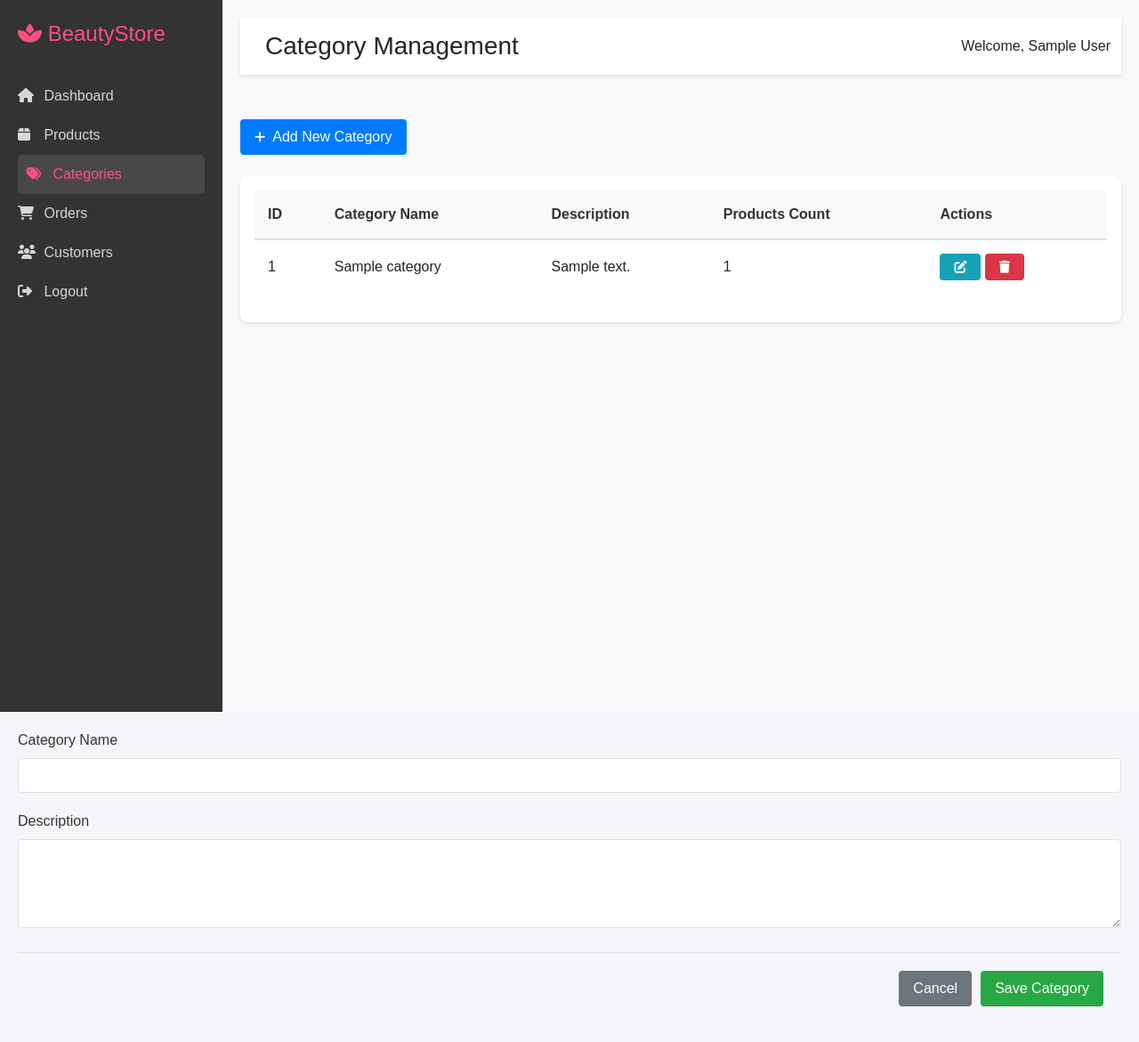
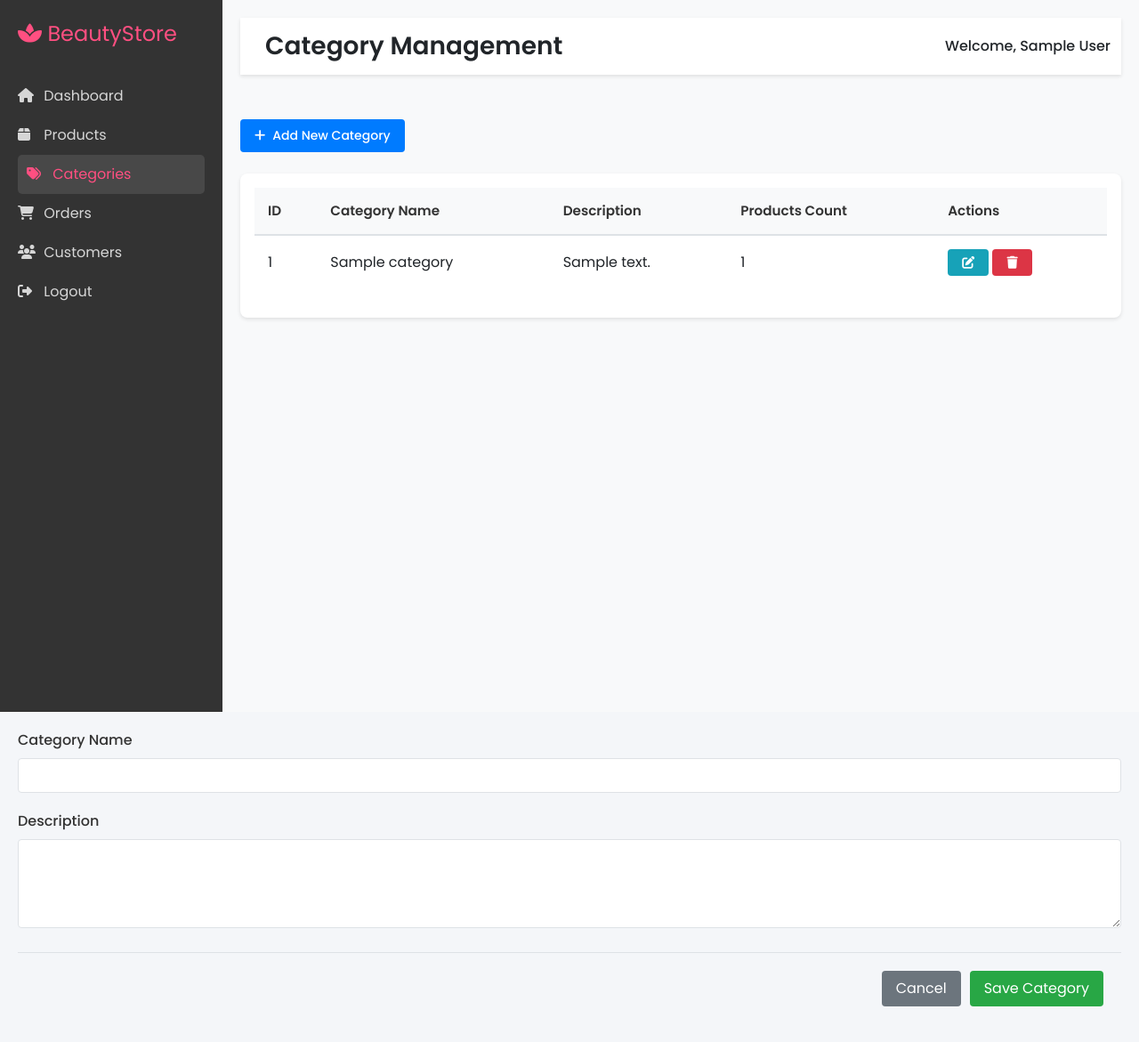
Before and after one commit to dimuthadithya/BeautyProducts, a PHP site: page /admin/categories.php in a window 1280 px wide. Shown: the whole page at 89% size. Run offline with PHP 8.4, Linux system fonts and the light colour scheme; the visitor is signed in with stand-in values (Sample User, id 1); tables that the repository leaves empty hold one stand-in row (values such as "Sample post").

Commit message:
Refactor categories page: include head elements from external file for better maintainability; update CSS styles for improved readability and consistency.

```diff
--- a/admin/categories.php
+++ b/admin/categories.php
@@ -70,22 +70,7 @@ if (isset($_POST['update_category'])) {
 <head>
   <meta charset="UTF-8" />
   <meta name="viewport" content="width=device-width, initial-scale=1.0" />
-  <title>Categories - Beauty Store Admin</title>
-  <link rel="apple-touch-icon" sizes="180x180" href="../assets/images/favicon_io/apple-touch-icon.png">
-  <link rel="icon" type="image/png" sizes="32x32" href="../assets/images/favicon_io/favicon-32x32.png">
-  <link rel="icon" type="image/png" sizes="16x16" href="../assets/images/favicon_io/favicon-16x16.png">
-  <link rel="manifest" href="../assets/images/favicon_io/site.webmanifest">
-  <!-- Bootstrap CSS -->
-  <link
-    href="https://cdn.jsdelivr.net/npm/bootstrap@5.3.0/dist/css/bootstrap.min.css"
-    rel="stylesheet" />
-  <!-- Font Awesome -->
-  <link
-    rel="stylesheet"
-    href="https://cdnjs.cloudflare.com/ajax/libs/font-awesome/6.4.0/css/all.min.css" />
-  <!-- Custom CSS -->
-  <link rel="stylesheet" href="css/sidebar.css" />
-  <link rel="stylesheet" href="css/dashboard.css" />
+  <title>Categories - Beauty Store Admin</title> <?php include('include/head.php'); ?>
   <link rel="stylesheet" href="css/categories.css" />
 </head>
 
--- a/admin/css/categories.css
+++ b/admin/css/categories.css
@@ -6,7 +6,6 @@
 }
 
 body {
-    font-family: Arial, sans-serif;
     background-color: #f4f6f9;
     min-height: 100vh;
 }
@@ -39,7 +38,8 @@ body {
 .content-header h2 {
     margin: 0;
     color: #333;
-    font-size: 24px;
+    font-size: 1.75rem;
+    font-weight: 600;
 }
 
 .menu-toggle {
@@ -80,6 +80,7 @@ body {
     color: #333;
     font-weight: 600;
     padding: 15px;
+    font-size: 0.95rem;
 }
 
 .table tbody td {
@@ -101,6 +102,8 @@ body {
     align-items: center;
     gap: 8px;
     transition: all 0.3s ease;
+    font-size: 0.875rem;
+    font-weight: 500;
 }
 
 .btn i {
@@ -181,7 +184,8 @@ body {
 .modal-header h3 {
     margin: 0;
     color: #333;
-    font-size: 20px;
+    font-size: 1.5rem;
+    font-weight: 600;
 }
 
 .close-modal {
```
